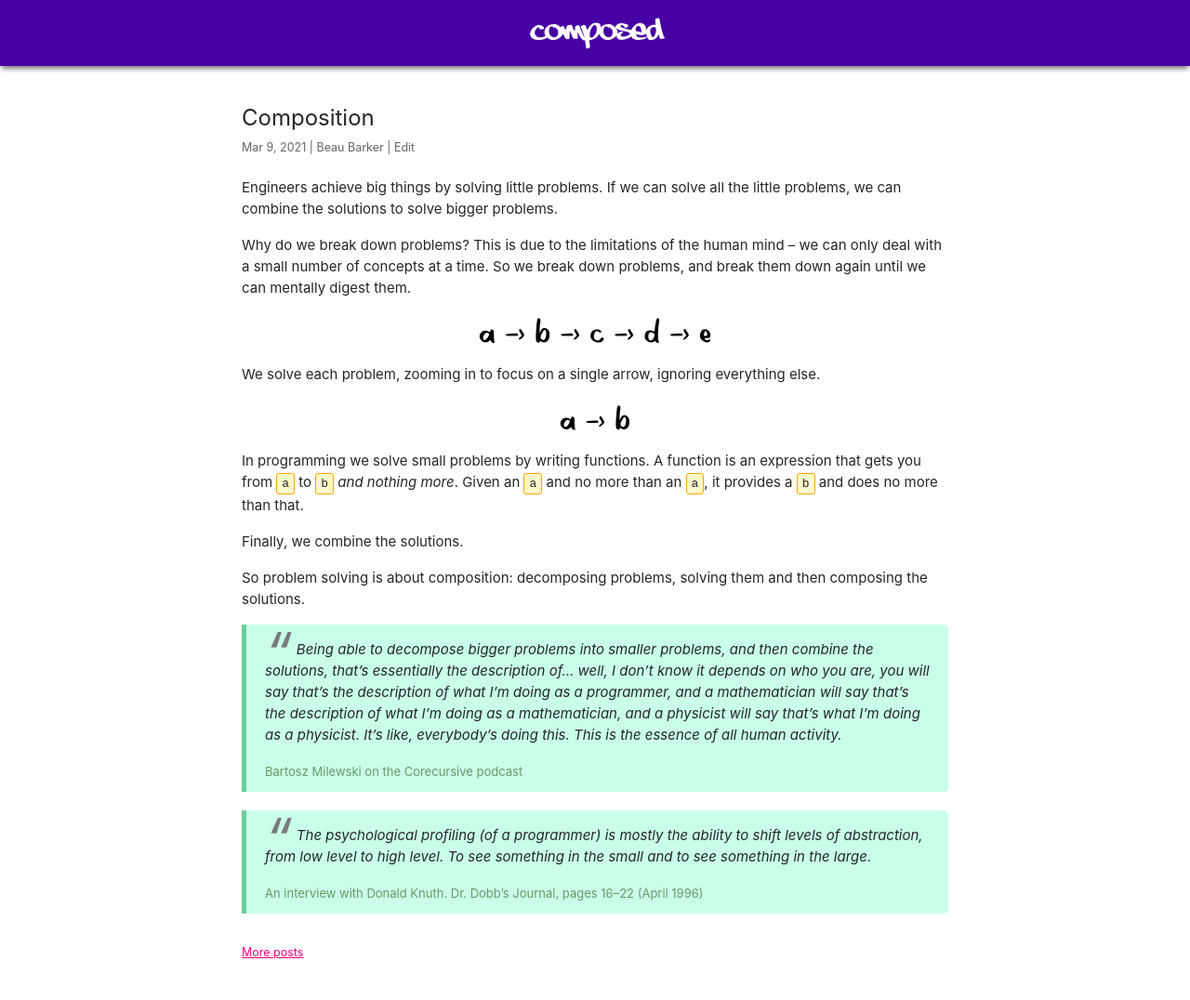
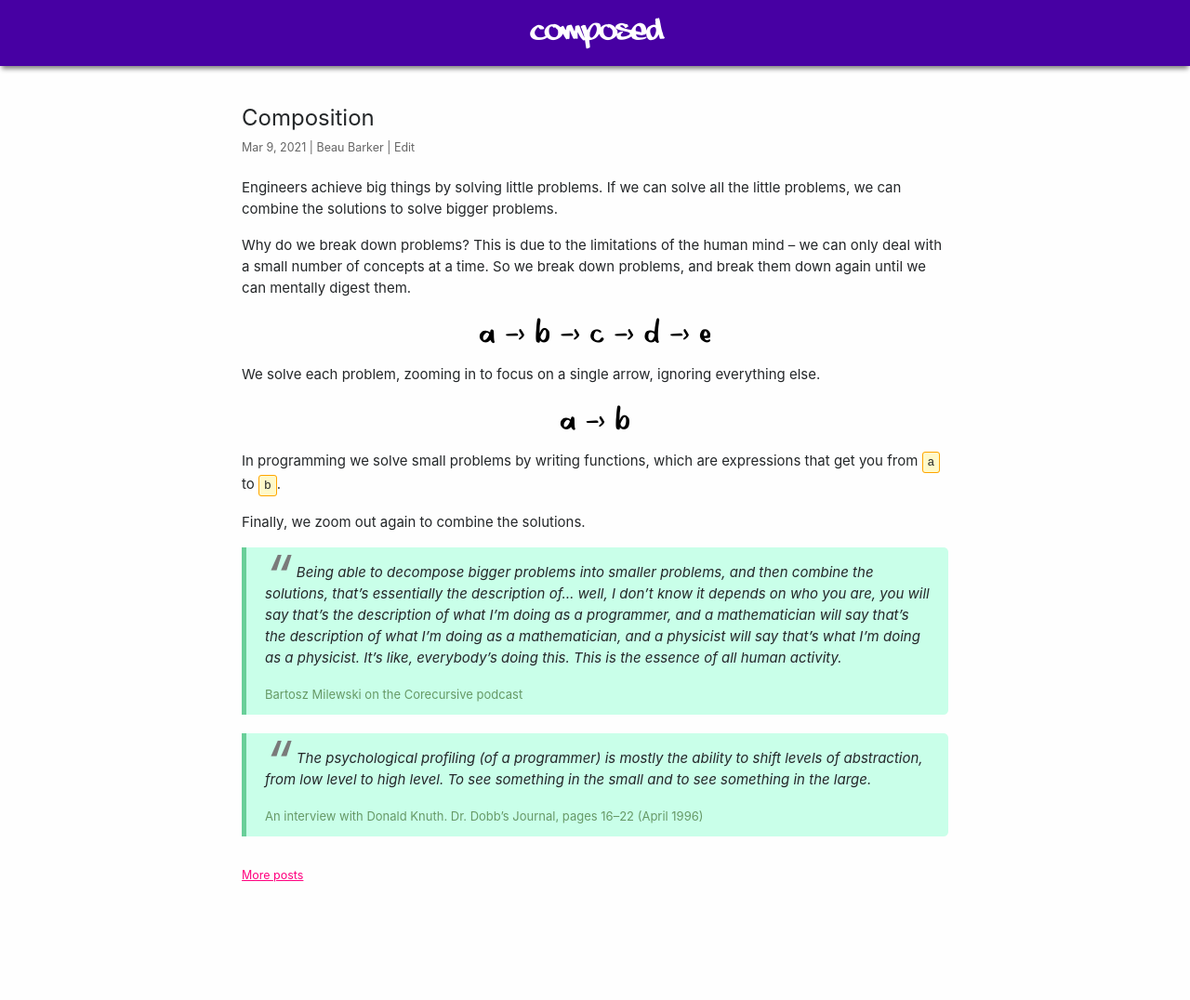
Before and after one commit to explodinglabs/explodinglabs.github.io, a Jekyll site: the page built from _posts/2021-03-09-composition.markdown, in a window 1280 px wide. Shown: the whole page at 93% size. Built offline with Jekyll 4.4.1, drawn with Linux system fonts in a browser that asks for light colours; after the commit the page ends 993 px from its top, so only the background shows below that.

Commit message:
Update composition post

```diff
--- a/_posts/2021-03-09-composition.markdown
+++ b/_posts/2021-03-09-composition.markdown
@@ -21,14 +21,10 @@ everything else.
 ![composition-full](/assets/composition-zoomed.png)
 {: refdef}
 
-In programming we solve small problems by writing functions. A function is an
-expression that gets you from `a` to `b` _and nothing more_. Given an `a` and
-no more than an `a`, it provides a `b` and does no more than that.
+In programming we solve small problems by writing functions, which are
+expressions that get you from `a` to `b`.
 
-Finally, we combine the solutions.
-
-So problem solving is about composition: decomposing problems, solving them and
-then composing the solutions.
+Finally, we zoom out again to combine the solutions.
 
 > Being able to decompose bigger problems into smaller problems, and then
 > combine the solutions, that’s essentially the description of... well, I don’t
```
